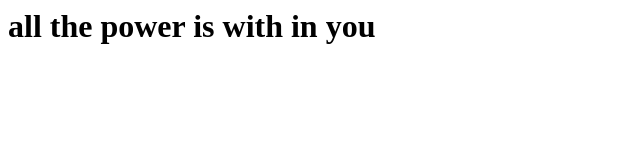
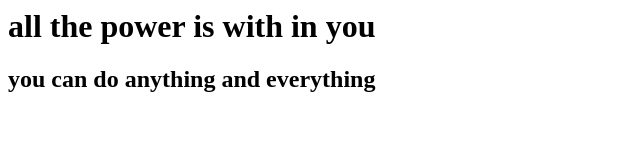
Before and after one commit to abhar117/firstgitrepo, a plain HTML site: page index.html in a window 1280 px wide. Shown: the whole page, without its empty margins (0-640 px from the left). Drawn offline with Linux system fonts and the light colour scheme.

Commit message:
This is second commit

```diff
--- a/index.html
+++ b/index.html
@@ -1,5 +1,6 @@
 <html>
 <body>
 <h1> all the power is with in you</h1>
+<h2> you can do anything and everything</h2>
 </body>
 </html>
```
